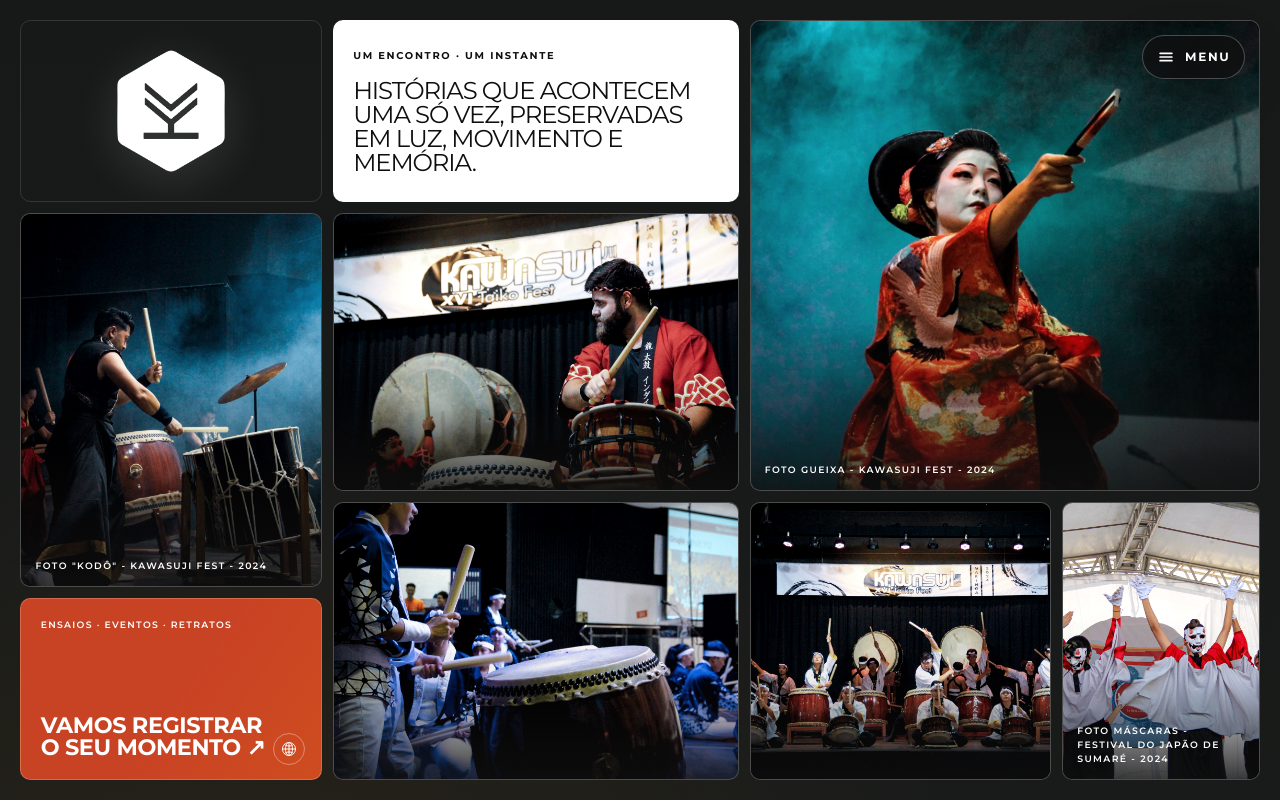
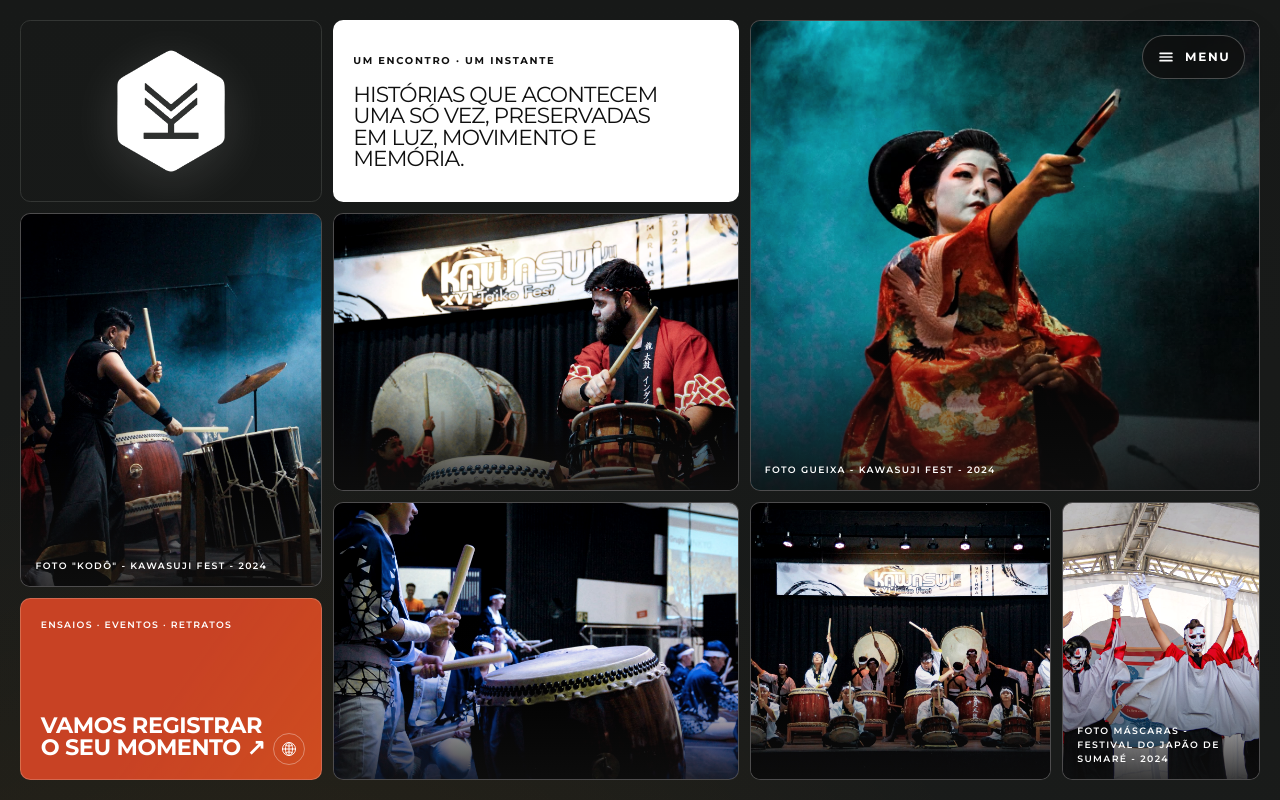
Before and after one commit to Gabriel-Andreoni/portifolio-y, a Next.js app: page / in a window 1280 px wide. Shown: the top 800 px of the page. Built offline with nearby package versions, Linux system fonts and the light colour scheme; a web font is replaced by a local one.

Commit message:
Alteração no tamanho do texto ao lado da logo

```diff
--- a/app/hero.tsx
+++ b/app/hero.tsx
@@ -69,7 +69,7 @@ export default function Hero() {
             Um encontro · Um instante
           </p>
           <h1
-            className="relative z-[1] m-0 max-w-[22ch] font-[family-name:var(--font-display)] text-[clamp(1.4rem,1.9vw,2rem)] leading-[0.98] tracking-[-0.045em] uppercase max-lg:text-[clamp(2.15rem,7vw,3.5rem)]"
+            className="relative z-[1] m-0 max-w-[23ch] font-[family-name:var(--font-display)] text-[clamp(1.25rem,1.7vw,1.8rem)] leading-[0.98] tracking-[-0.04em] uppercase max-lg:text-[clamp(1.95rem,6.4vw,3.15rem)]"
             id="hero-title"
           >
             Histórias que acontecem uma só vez, preservadas em luz, movimento e
```
